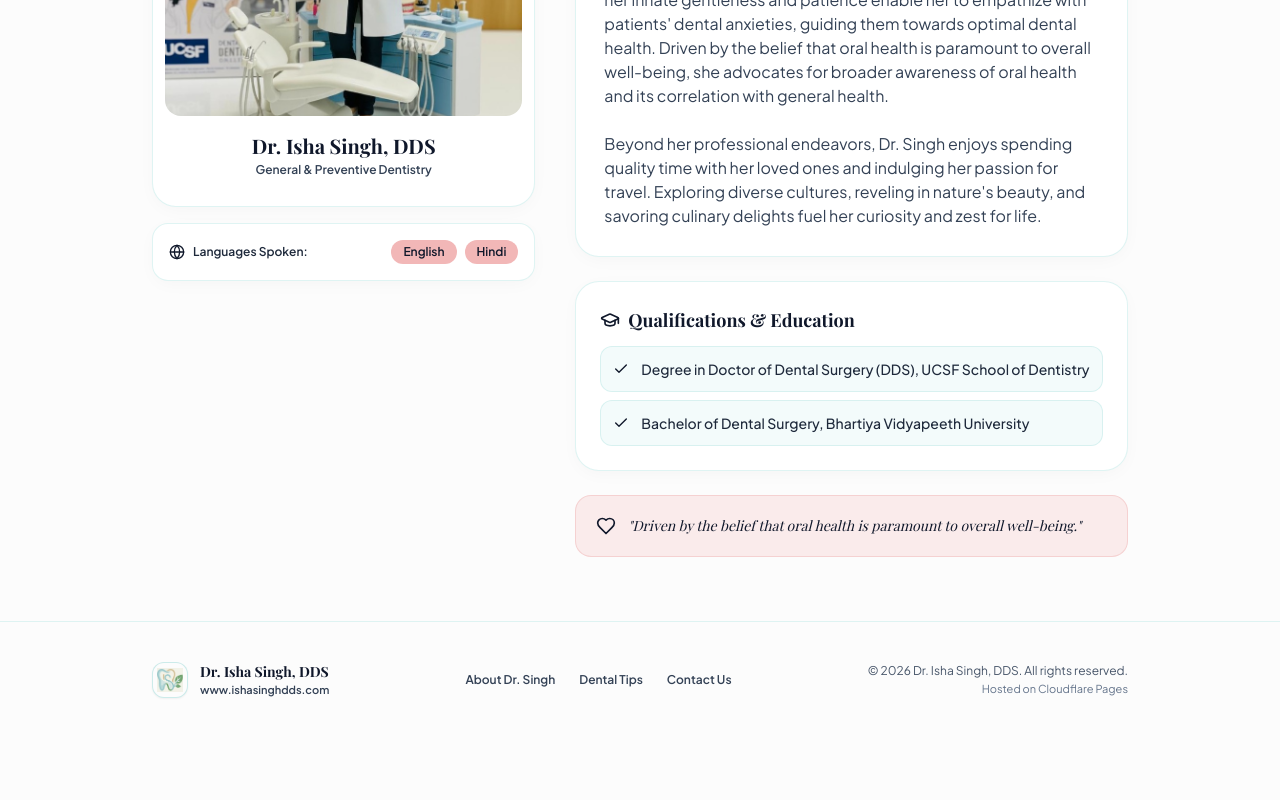
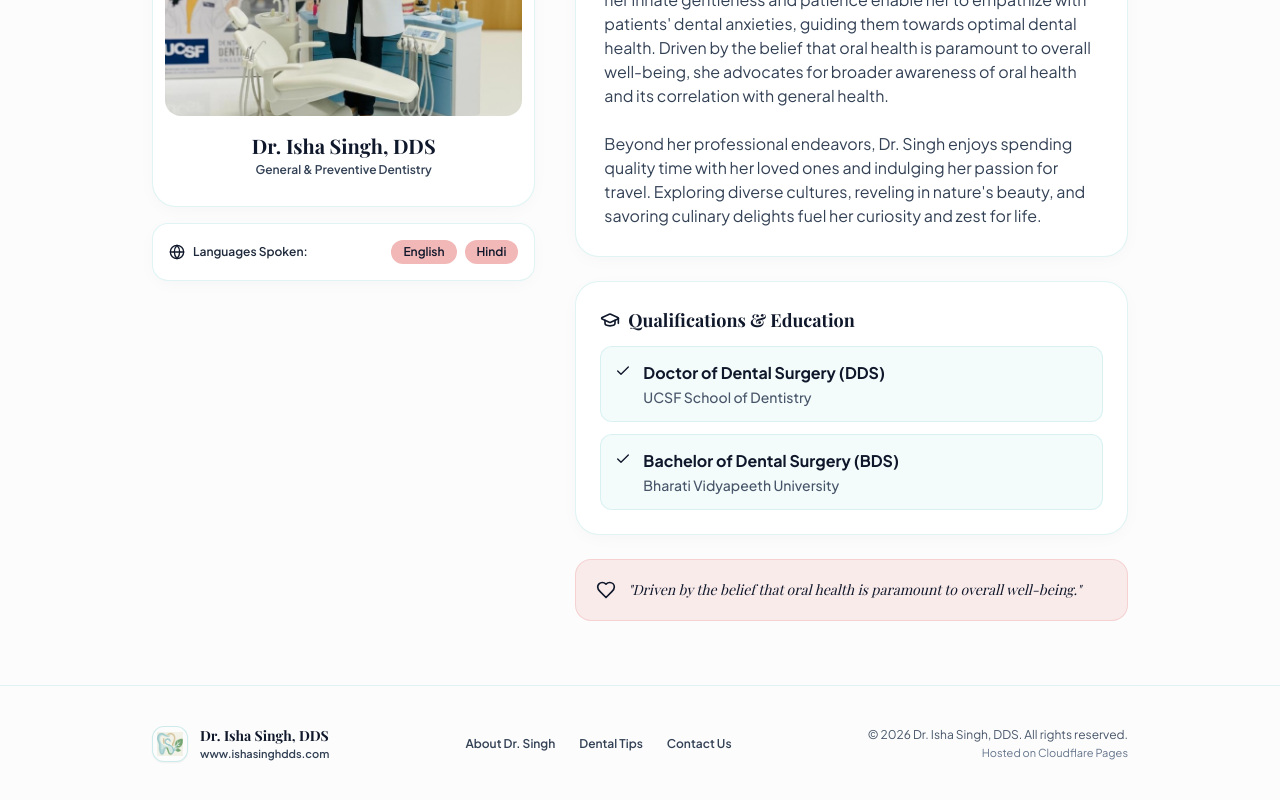
Before and after one commit to isinghdds/site, a React (Vite) app: page / in a window 1280 px wide. Shown: the part 752-1552 px from the top of the page. Before the commit the page ends 1490 px from the top, so only its background shows below. Built offline with nearby package versions, Linux system fonts and the light colour scheme; a web font is replaced by a local one.

Commit message:
Format qualifications with clean two-line hierarchy (degree in bold, school below)

```diff
--- a/src/components/AboutPage.jsx
+++ b/src/components/AboutPage.jsx
@@ -92,11 +92,14 @@ export default function AboutPage({ onExploreTips, onContactClick }) {
               <GraduationCap className="w-5 h-5 text-slate-900" /> Qualifications & Education
             </h3>
 
-            <div className="space-y-2">
+            <div className="space-y-3">
               {doctorInfo.credentials.map((cred, idx) => (
-                <div key={idx} className="flex items-center gap-3 p-3 rounded-xl bg-[#afe3e2]/15 border border-[#afe3e2]/40">
-                  <Check className="w-4 h-4 text-slate-900 shrink-0" />
-                  <span className="text-xs sm:text-sm text-slate-800 font-medium">{cred}</span>
+                <div key={idx} className="flex items-start gap-3 p-3.5 rounded-xl bg-[#afe3e2]/15 border border-[#afe3e2]/40">
+                  <Check className="w-4 h-4 text-slate-900 shrink-0 mt-0.5" />
+                  <div>
+                    <div className="text-sm sm:text-base text-slate-900 font-bold">{cred.degree}</div>
+                    <div className="text-xs sm:text-sm text-slate-600 font-medium mt-0.5">{cred.school}</div>
+                  </div>
                 </div>
               ))}
             </div>
--- a/src/data/simplifiedData.js
+++ b/src/data/simplifiedData.js
@@ -10,8 +10,14 @@ With a foundation rooted in preventive and comprehensive care, her innate gentle
 
 Beyond her professional endeavors, Dr. Singh enjoys spending quality time with her loved ones and indulging her passion for travel. Exploring diverse cultures, reveling in nature's beauty, and savoring culinary delights fuel her curiosity and zest for life.`,
   credentials: [
-    "Degree in Doctor of Dental Surgery (DDS), UCSF School of Dentistry",
-    "Bachelor of Dental Surgery, Bhartiya Vidyapeeth University"
+    {
+      degree: "Doctor of Dental Surgery (DDS)",
+      school: "UCSF School of Dentistry"
+    },
+    {
+      degree: "Bachelor of Dental Surgery (BDS)",
+      school: "Bharati Vidyapeeth University"
+    }
   ],
   languages: [
     "English",
```
